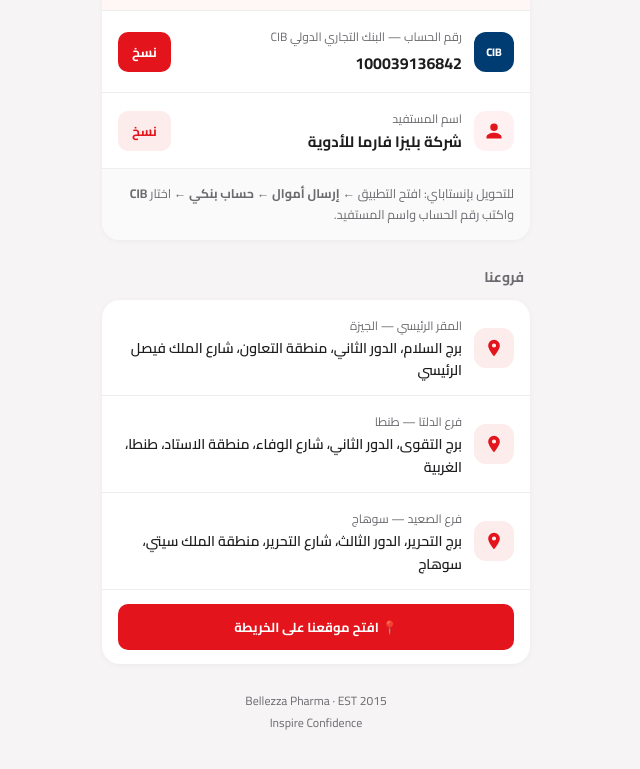
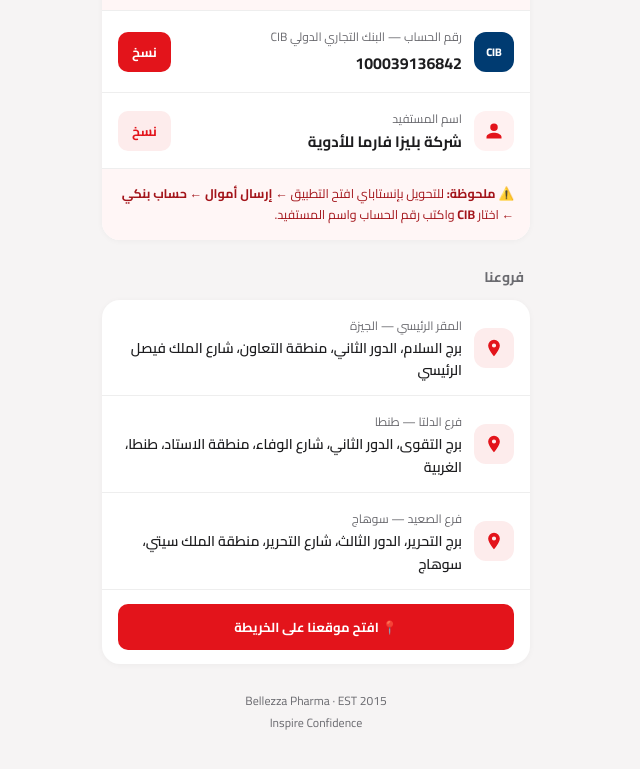
Before and after one commit to bellezzapharma/bellezzapharma.github.io, a plain HTML site: page index.html in a window 1280 px wide. Shown: the part 1051-1820 px from the top of the page, without its empty margins (324-964 px from the left). Drawn offline with Linux system fonts and the light colour scheme.

Commit message:
Style InstaPay note as red notice
Co-Authored-By: Claude Opus 5.5 <noreply@anthropic.com>
Claude-Session: https://claude.ai/code/session_013eovbZA6CWTdWYY9kZTdtt

```diff
--- a/index.html
+++ b/index.html
@@ -102,8 +102,8 @@ h2{font-size:14px;color:var(--muted);font-weight:700;margin:24px 6px 10px}
       <div class="tx"><div class="lb">اسم المستفيد</div><div class="vl ar" style="font-size:15px;font-weight:700">شركة بليزا فارما للأدوية</div></div>
       <button class="btn ghost" data-copy="شركة بليزا فارما للأدوية">نسخ</button>
     </div>
-    <div class="row" style="background:#fafafa">
-      <div class="tx" style="font-size:12.5px;color:var(--muted);line-height:1.7">للتحويل بإنستاباي: افتح التطبيق ← <b>إرسال أموال</b> ← <b>حساب بنكي</b> ← اختار <b>CIB</b> واكتب رقم الحساب واسم المستفيد.</div>
+    <div class="row" style="background:#fff6f6">
+      <div class="tx" style="font-size:12.5px;color:#a3141a;line-height:1.7">⚠️ <b>ملحوظة:</b> للتحويل بإنستاباي افتح التطبيق ← <b>إرسال أموال</b> ← <b>حساب بنكي</b> ← اختار <b>CIB</b> واكتب رقم الحساب واسم المستفيد.</div>
     </div>
   </div>
 
```
